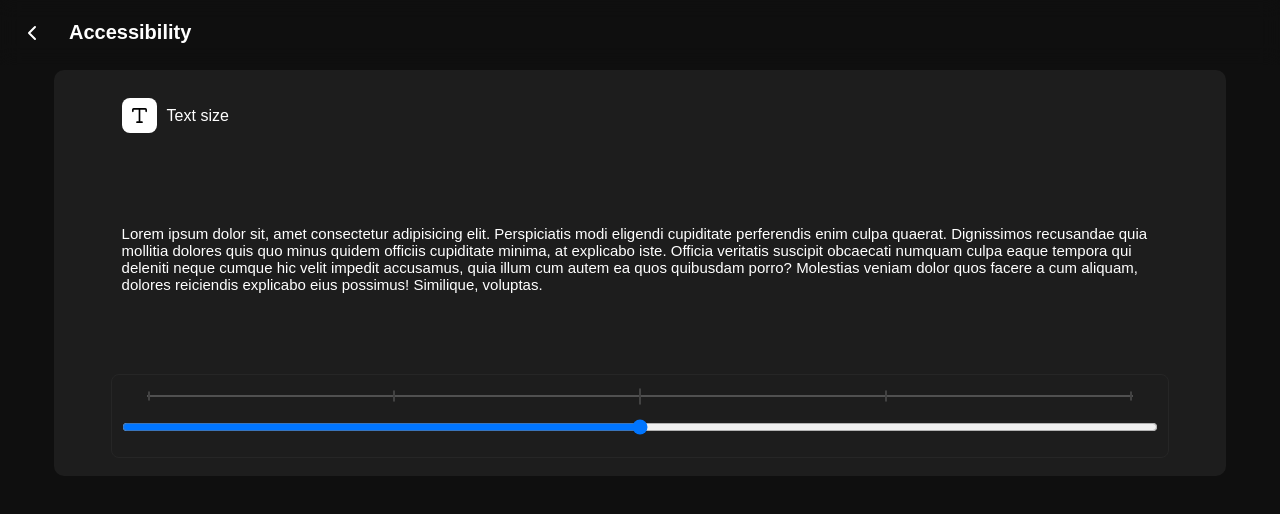
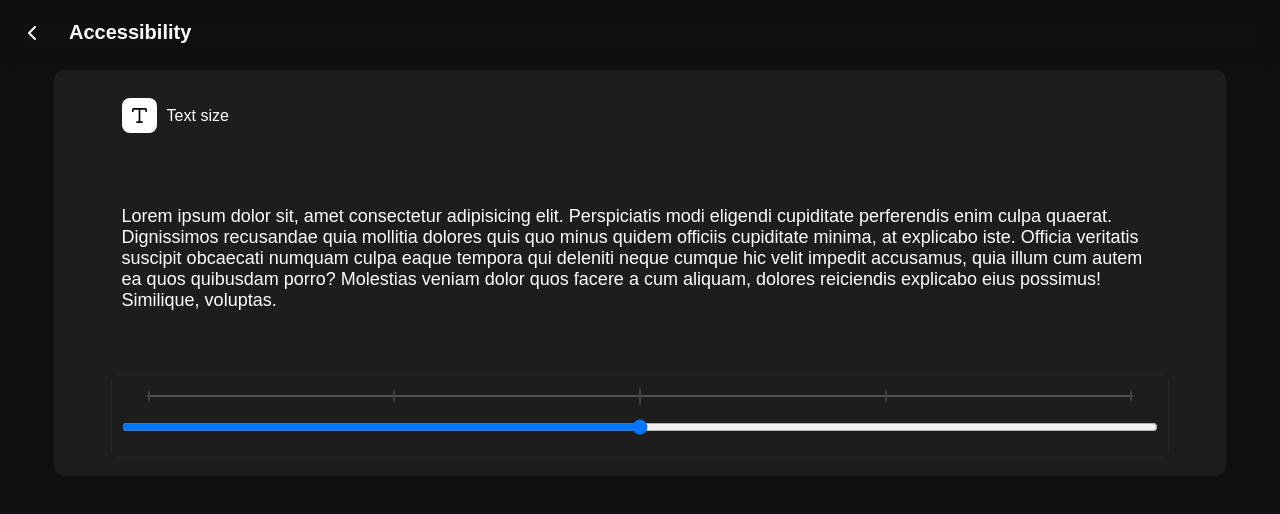
Before and after one commit to mlbdevelops/notr-frontend, a Next.js app: page /accountSettings/accessibility in a window 1280 px wide. Shown: the top 514 px of the page. Built offline with nearby package versions, Linux system fonts and the light colour scheme.

Commit message:
New icons

```diff
--- a/pages/accountSettings/accessibility.jsx
+++ b/pages/accountSettings/accessibility.jsx
@@ -45,7 +45,12 @@ export default function accessibility(){
           width: '90%',
           margin: '10px 0',
           overflow: 'scroll',
-          fontSize: size == 0? '13px' : size == 1? '14px' : size == 2? '15px' : size == 3? '16px' : size == 4? '17px' : null,
+          fontSize: size == 0 ? '16px'
+            : size == 1 ? '17px'
+            : size == 2 ? '18px'
+            : size == 3 ? '20px'
+            : size == 4 ? '22px'
+            : '18px',
         }}>
           Lorem ipsum dolor sit, amet consectetur adipisicing elit. Perspiciatis modi eligendi cupiditate perferendis enim culpa quaerat. Dignissimos recusandae quia mollitia dolores quis quo minus quidem officiis cupiditate minima, at explicabo iste. Officia veritatis suscipit obcaecati numquam culpa eaque tempora qui deleniti neque cumque hic velit impedit accusamus, quia illum cum autem ea quos quibusdam porro? Molestias veniam dolor quos facere a cum aliquam, dolores reiciendis explicabo eius possimus! Similique, voluptas.
         </span>
```
Also changed, not shown: 15 other files (tests, documents, lock files or other folders).
